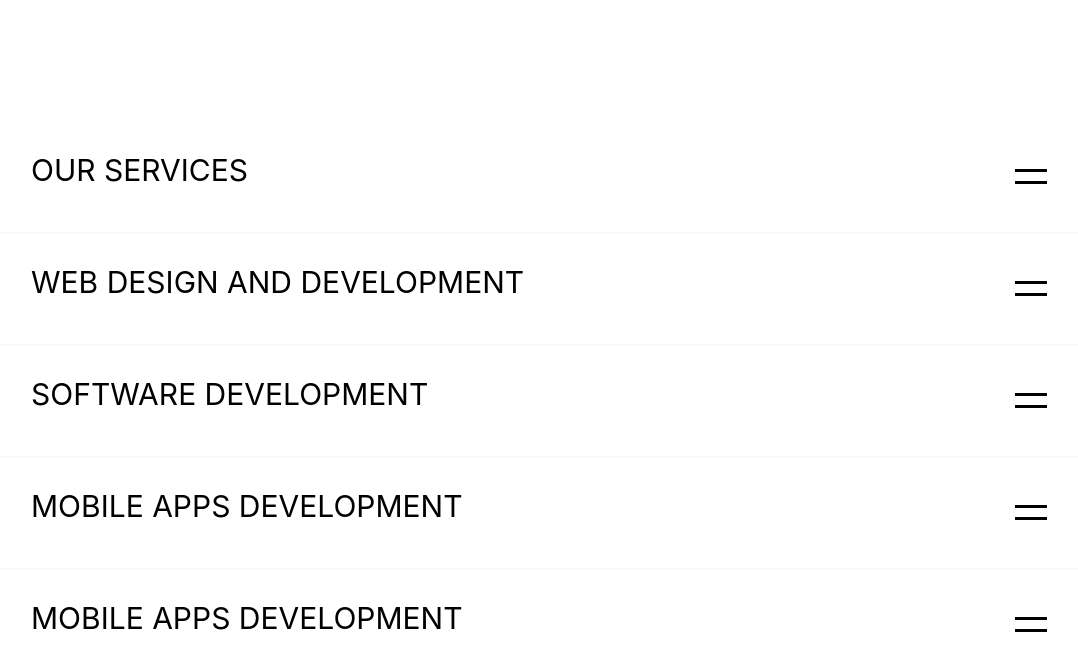
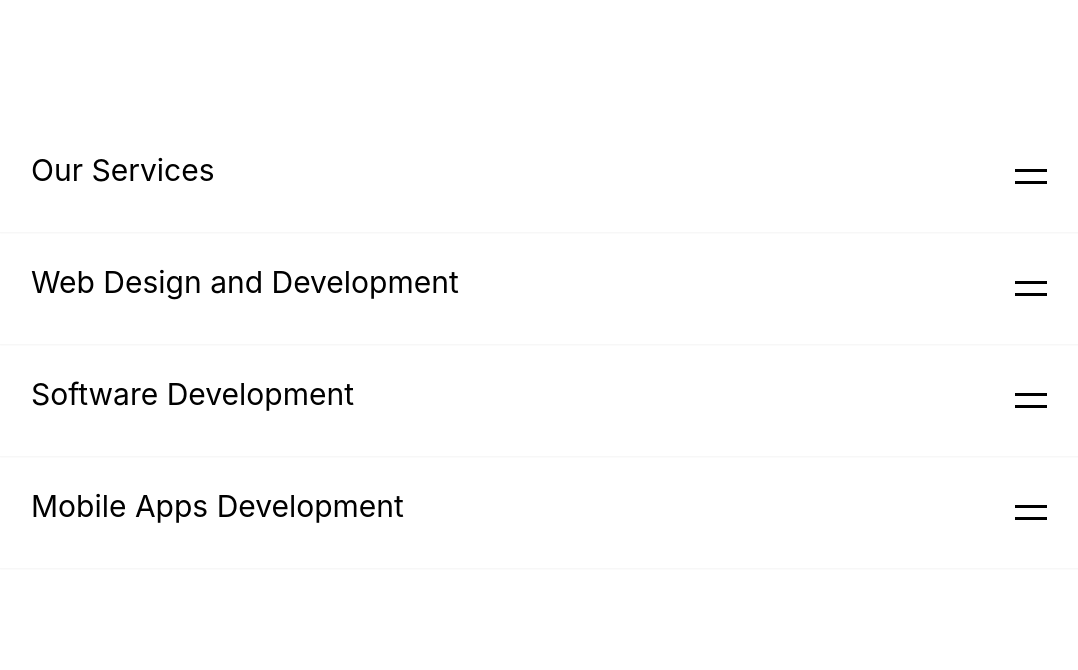
Before and after one commit to adarsh-gupta101/trev-fiver, a Next.js app: page /components/utils/solutionscontainer in a window 1280 px wide. Shown: the top 670 px of the page, without its empty margins (97-1175 px from the left). Built offline with nearby package versions, Linux system fonts and the light colour scheme.

Commit message:
making minimal

```diff
--- a/pages/components/solutions.jsx
+++ b/pages/components/solutions.jsx
@@ -11,11 +11,11 @@ function Solutions() {
       element.querySelector(".itsol"),
       {
         x: 25,
-        y:0
+        y: 0,
       },
       {
         x: -25,
-        y:10,
+        y: 10,
         scrollTrigger: {
           trigger: element,
           start: "top center",
@@ -43,7 +43,7 @@ function Solutions() {
           style={{ height: "99vh" }}
           className='-z-1 relative md:w-2/5 shadow-2xl brightness-50 md:brightness-100	'
         />
-        <p className=' md:hidden bg-[#57400] mt-32   w-full text-center flex items-center justify-center   flex-wrap text-6xl xl:text-9xl font-bold text-[#e4e71c] h-64 absolute z-40 '>
+        <p className='drop-shadow-2xl tracking-wide		 md:hidden bg-[#57400] mt-40   w-full text-center flex  items-center justify-center    text-6xl xl:text-9xl font-bold text-[#e4e71c] h-64 absolute z-40 '>
           OUR IT SOLUTIONS
         </p>
       </>
--- a/pages/components/solutions2.jsx
+++ b/pages/components/solutions2.jsx
@@ -31,12 +31,14 @@ function Solutions2() {
       <div>
         {" "}
         <span className='md:text-8xl  z-1 top-0 md:relative text-center h-full flex items-center text-white'>
-          <p className='font-bold hidden md:block itsol text-black'>          SOFTWARE DEVELOPMENT
-</p>
+          <p className='font-bold hidden md:block itsol text-black'>
+            {" "}
+            SOFTWARE DEVELOPMENT
+          </p>
         </span>
       </div>
       <>
-        <p className='  md:hidden mt-32 bg-gray-0 w-full text-center flex items-center justify-center text-5xl font-bold text-[#e4e71c] h-60 absolute z-40 '>
+        <p className='  md:hidden mt-40  bg-gray-0 w-full text-center flex items-center justify-center tracking-wide	 text-5xl font-bold text-[#e4e71c] h-60 absolute z-40 '>
           SOFTWARE DEVELOPMENT
         </p>
 
@@ -46,13 +48,12 @@ function Solutions2() {
           style={{ height: "99vh", objectFit: "fill" }}
           className='-z-1 relative '
         /> */}
-         <img
+        <img
           alt=''
-          src="https://images.unsplash.com/photo-1603025832572-c5ba1fb6be8b?ixlib=rb-1.2.1&ixid=MnwxMjA3fDB8MHxwaG90by1wYWdlfHx8fGVufDB8fHx8&auto=format&fit=crop&w=1365&q=80"
+          src='https://images.unsplash.com/photo-1603025832572-c5ba1fb6be8b?ixlib=rb-1.2.1&ixid=MnwxMjA3fDB8MHxwaG90by1wYWdlfHx8fGVufDB8fHx8&auto=format&fit=crop&w=1365&q=80'
           style={{ height: "99vh", objectFit: "fill" }}
-          className='-z-1 relative '
+          className='-z-1 relative brightness-50 md:brightness-100'
         />
-
       </>{" "}
     </div>
   );
--- a/pages/components/utils/sol2.json
+++ b/pages/components/utils/sol2.json
@@ -1,13 +1,13 @@
 [{
-    "name":"WEB SECURITY",
+    "name":"Web Security",
     "description":"Capitalize on our technical expertise to deliver software solutions from startups to enterprise companies. We have more than 5 years of experience in providing web application development services to industry",
     "image":"https://iti.ca/uploads/2020/06/transformation-numerique.jpg"
 },{
-    "name":"SOFTWARE DEVELOPMENT",
+    "name":"Software Development",
     "description":"We excel in the process of custom software development from grassroot level and assist businesses at each phase from designing, development, deployment to maintenance. Over the years, we have developed a knack for custom software solutions and with our strategic low-risk approach, we streamline business processes, functions and overall projects. "
     ,"image":"https://iti.ca/uploads/2020/06/transformation-numerique.jpg"
 },{
-    "name":"ECOMMERCE DEVELOPMENT",
+    "name":"E-Commerce Development",
     "description":"Optimize business to develop on-demand e-commerce applications that add mobility to your business with streamlined retail processes and operations. "
     ,"image":"https://iti.ca/uploads/2020/06/transformation-numerique.jpg"
 },{
--- a/pages/components/utils/solutionutils.json
+++ b/pages/components/utils/solutionutils.json
@@ -1,23 +1,19 @@
 [{
-    "name":"OUR SERVICES",
+    "name":"Our Services",
     "description":"Capitalize on our technical expertise to deliver software solutions from startups to enterprise companies. We have more than 5 years of experience in providing web application development services to industry",
     "image":"https://iti.ca/uploads/2020/06/transformation-numerique.jpg"
 },{
-    "name":" WEB DESIGN AND DEVELOPMENT",
+    "name":" Web Design and Development",
     "description":" Modernize your environment, transform your processes, update your systems, and improve the experience for your employees, partners,and clients."
     ,"image":"https://iti.ca/uploads/2020/06/transformation-numerique.jpg"
 },{
-    "name":"SOFTWARE DEVELOPMENT",
+    "name":"Software Development",
     "description":"We excel in the process of custom software development from grassroot level and assist businesses at each phase from designing, development, deployment to maintenance. Over the years, we have developed a knack for custom software solutions and with our strategic low-risk approach, we streamline business processes, functions and overall projects. "
     ,"image":"https://iti.ca/uploads/2020/06/transformation-numerique.jpg"
 },{
-    "name":"MOBILE APPS DEVELOPMENT",
+    "name":"Mobile Apps Development",
     "description":". Our team of proficient software developers are consistent in offering high-performing applications with standard QA practices and aligned business requirements."
     ,"image":"https://iti.ca/uploads/2020/06/transformation-numerique.jpg"
 }
-,{
-    "name":"MOBILE APPS DEVELOPMENT",
-    "description":". Our team of proficient software developers are consistent in offering high-performing applications with standard QA practices and aligned business requirements."
-    ,"image":"https://iti.ca/uploads/2020/06/transformation-numerique.jpg"
-}
+
 ]
```
